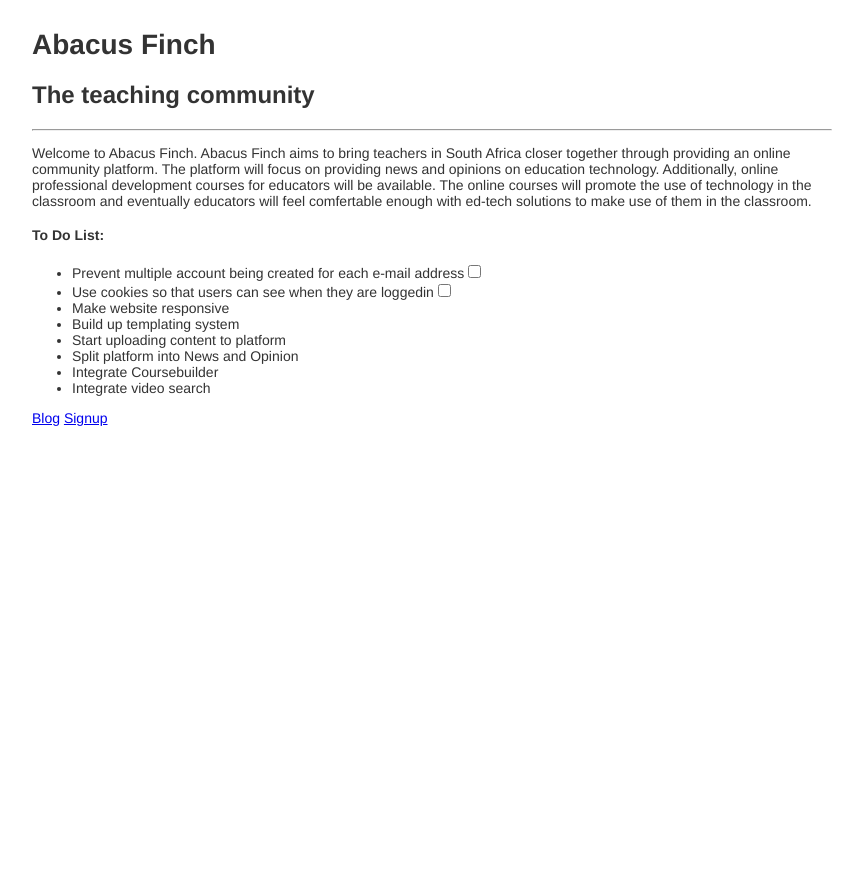
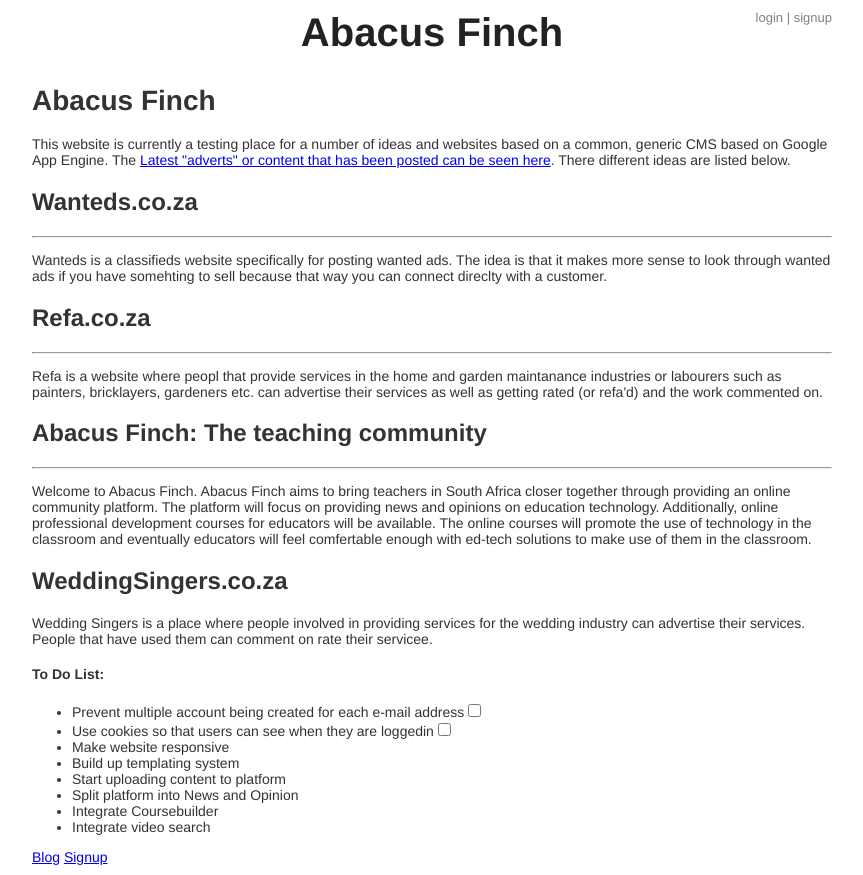
Before and after one commit to nicholaschris/ducking-tyrion, a Python web app: template templates/front.html in a window 1280 px wide. Shown: the whole page, without its empty margins (208-1071 px from the left). Before the commit the page ends 426 px from the top, so only its background shows below. Run offline with Jinja, Linux system fonts and the light colour scheme; the template is opened without the code that fills it, so the values that code supplies are empty.

Commit message:
updated front page

```diff
--- a/templates/front.html
+++ b/templates/front.html
@@ -1,15 +1,27 @@
-<!DOCTYPE html>
-
-<html>
-    <head>
-        <title>Abacus Finch | Welcome</title>
-        <link rel="stylesheet" type="text/css" href="static/main.css">
-    </head>
-    <body>
+{% extends "base.html" %}
+{% block title %} | News and Opinions {% endblock %}
+{% block content %}
         <h1>Abacus Finch</h1>
-        <h2>The teaching community</h2>
+        <p>This website is currently a testing place for a number of ideas and websites based on a common, generic CMS based on Google App Engine. The <a href="latest">Latest "adverts" or content that has been posted can be seen here</a>. There different ideas are listed below.</p>
+        <h2>Wanteds.co.za</h2>
         <hr>
-        <p>Welcome to Abacus Finch. Abacus Finch aims to bring teachers in South Africa closer together through providing an online community platform. The platform will focus on providing news and opinions on education technology. Additionally, online professional development courses for educators will be available. The online courses will promote the use of technology in the classroom and eventually educators will feel comfertable enough with ed-tech solutions to make use of them in the classroom.</p>
+        <p>
+            Wanteds is a classifieds website specifically for posting wanted ads. The idea is that it makes more sense to look through wanted ads if you have somehting to sell because that way you can connect direclty with a customer.
+        </p>
+        <h2>Refa.co.za</h2>
+        <hr>
+        <p>
+            Refa is a website where peopl that provide services in the home and garden maintanance industries or labourers such as painters, bricklayers, gardeners etc. can advertise their services as well as getting rated (or refa'd) and the work commented on.
+        </p>
+        <h2>Abacus Finch: The teaching community</h2>
+        <hr>
+        <p>
+            Welcome to Abacus Finch. Abacus Finch aims to bring teachers in South Africa closer together through providing an online community platform. The platform will focus on providing news and opinions on education technology. Additionally, online professional development courses for educators will be available. The online courses will promote the use of technology in the classroom and eventually educators will feel comfertable enough with ed-tech solutions to make use of them in the classroom.
+        </p>
+        <h2>WeddingSingers.co.za</h2>
+        <p>
+            Wedding Singers is a place where people involved in providing services for the wedding industry can advertise their services. People that have used them can comment on rate their servicee.
+        </p>
         <h4>To Do List: </h4>
         <ul>
             <li>Prevent multiple account being created for each e-mail address<input type="checkbox"/></li>
@@ -23,5 +35,4 @@
         </ul>
         <a href="/blog">Blog</a>
         <a href="/blog/signup">Signup</a>
-    </body>
-</html>
+{% endblock %}
```
Also changed, not shown: README.md.
